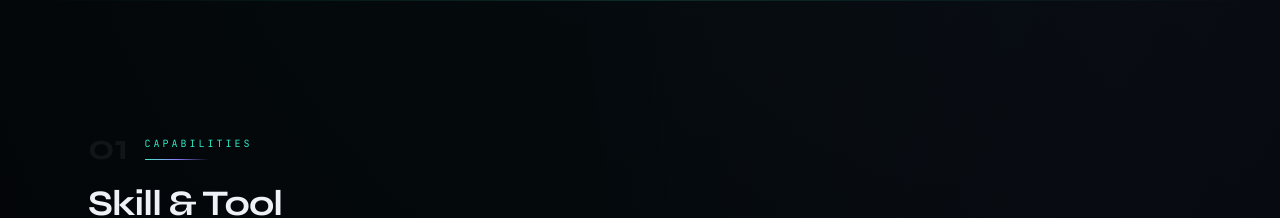
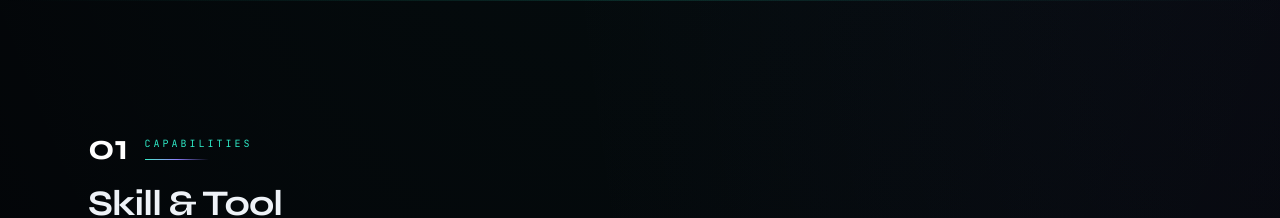
Before and after one commit to XuanDu2005/Portfolio, a Next.js app: page / in a window 1280 px wide. Shown: the part 800-1018 px from the top of the page. Built offline with nearby package versions, Linux system fonts and the light colour scheme.

Commit message:
fix color section heading

```diff
--- a/src/components/ui/SectionHeading.tsx
+++ b/src/components/ui/SectionHeading.tsx
@@ -28,7 +28,7 @@
     >
       <div className="mb-4 flex items-center gap-4">
         {index && (
-          <span className="font-display text-3xl font-bold text-white/[0.06] md:text-4xl">
+          <span className="font-display text-3xl font-bold text-white md:text-4xl">
             {index}
           </span>
         )}
```
